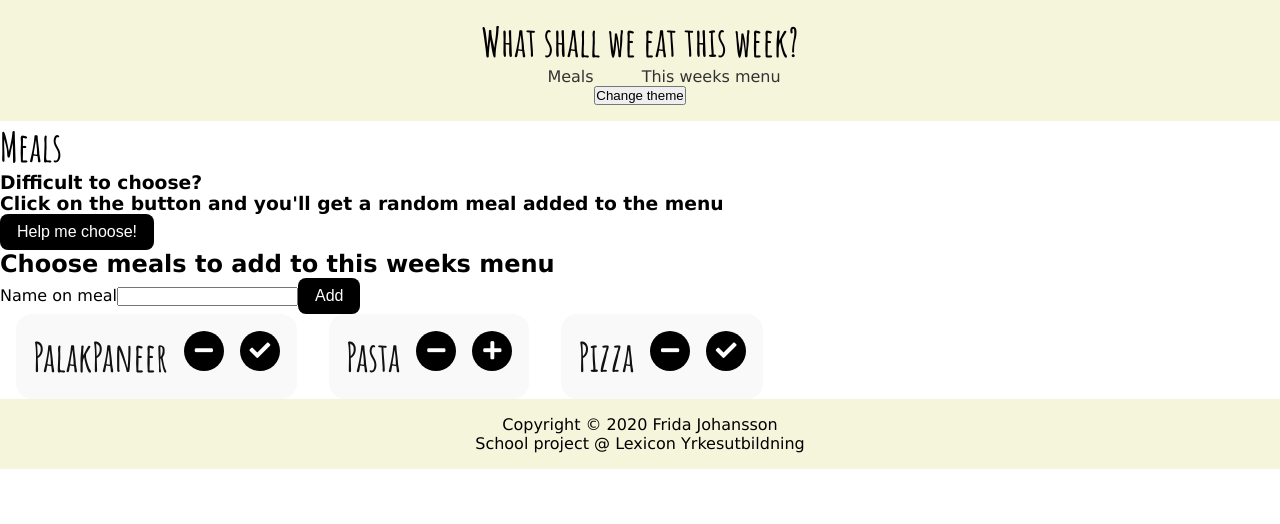
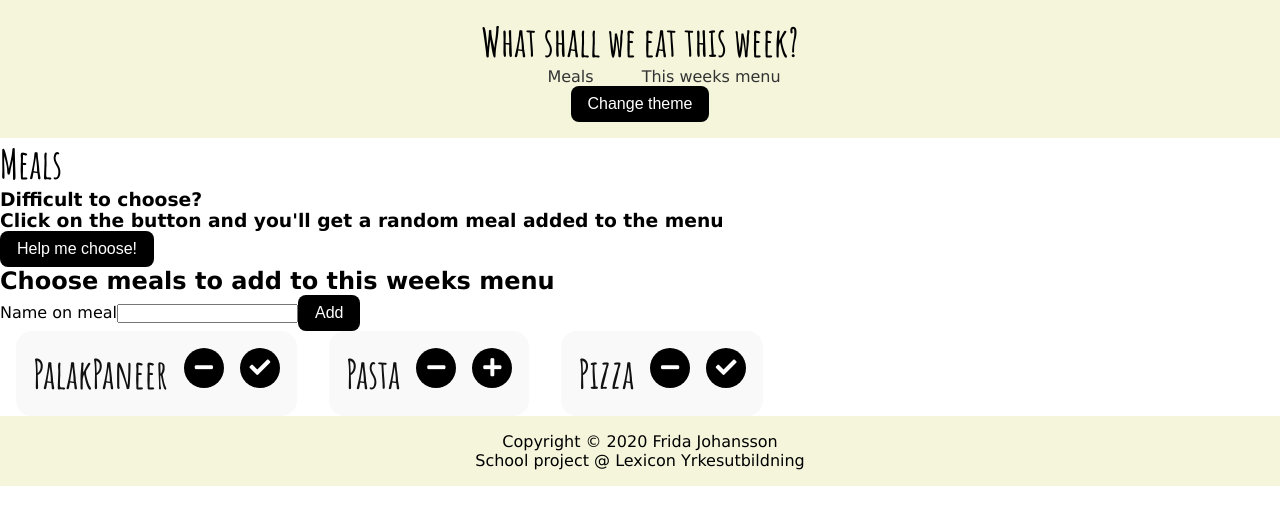
Before and after one commit to johanssonfridamaria/meals-of-the-week-app, a Vue app: page / in a window 1280 px wide. Shown: the top 524 px of the page. Built offline with nearby package versions, Linux system fonts and the light colour scheme.

Commit message:
removed getters

```diff
--- a/src/components/Navigation/Navbar.vue
+++ b/src/components/Navigation/Navbar.vue
@@ -5,17 +5,19 @@
       <router-link class="nav-link" to="/">Meals</router-link>
       <router-link class="nav-link" to="/menu">This weeks menu</router-link>
     </div>
-    <button @click="setTheme()" >Change theme</button>
+    <button class="btn" @click="setTheme()" >Change theme</button>
   </nav>
 </template>
 
 <script>
-import { mapActions, mapGetters } from 'vuex';
+import { mapActions } from 'vuex';
+
 export default {
   name: 'Navbar',
   methods: {
     ...mapActions(['setTheme'])
-  }
+  },
+
 };
 </script>
 
```
